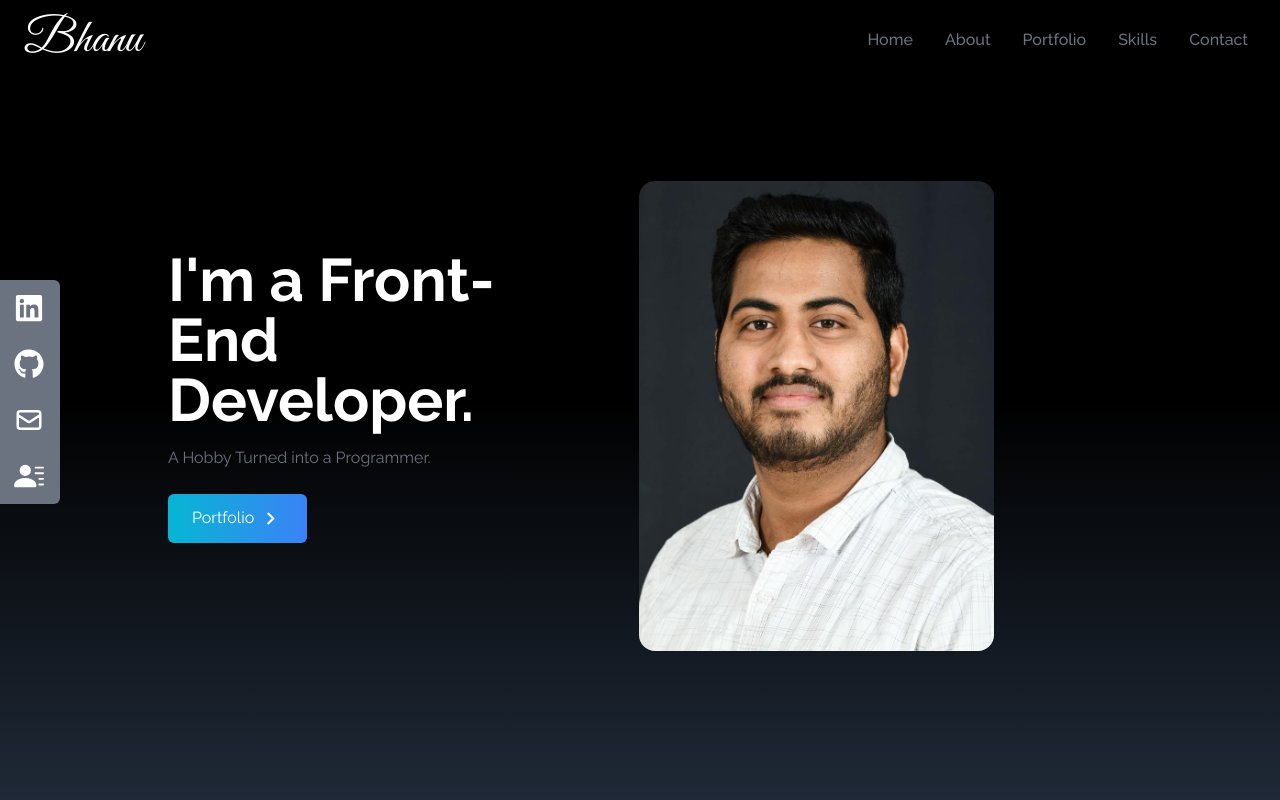
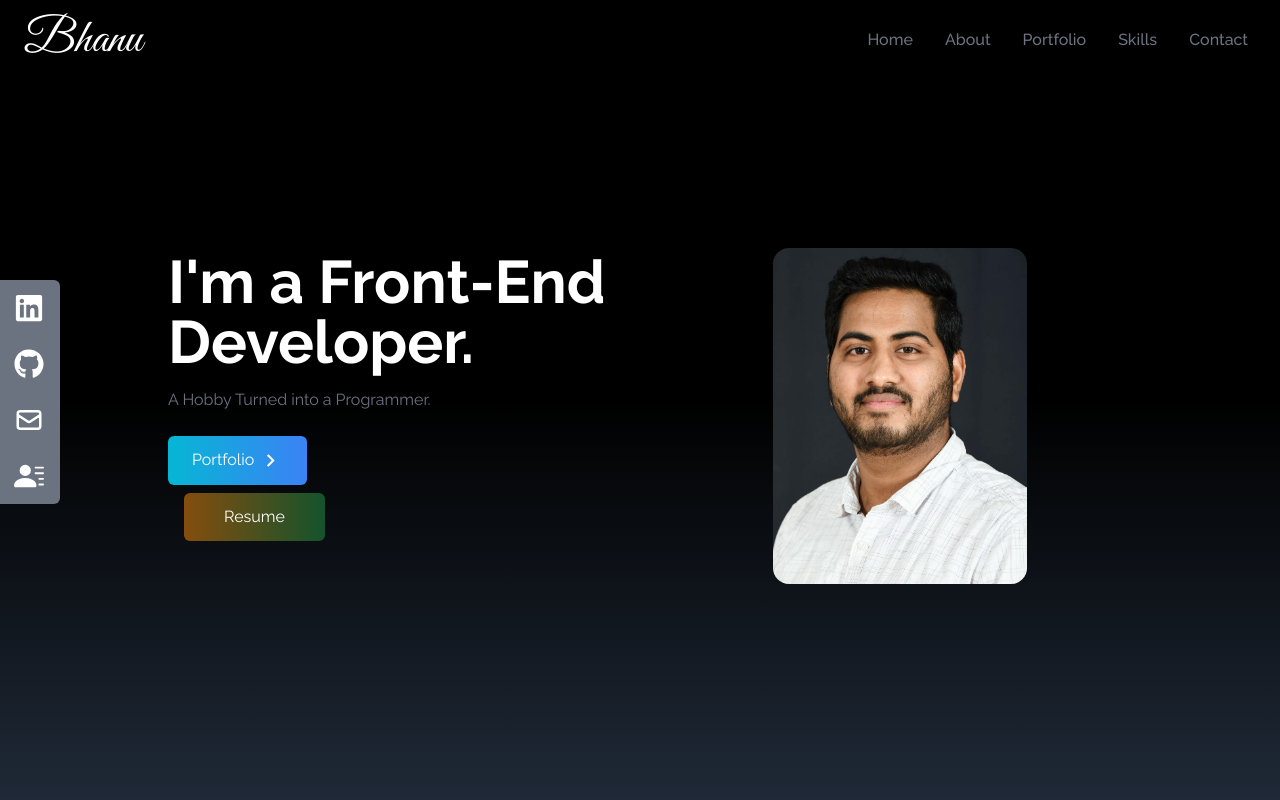
Before and after one commit to Bhanuprakashreddyv/bhanu-portfolio, a React (Create React App) app: page / in a window 1280 px wide. Shown: the top 800 px of the page. Built offline with nearby package versions, Linux system fonts and the light colour scheme.

Commit message:
Add Resume Button on Hone conatiner.

```diff
--- a/src/components/Home.jsx
+++ b/src/components/Home.jsx
@@ -27,6 +27,19 @@ const Home = () => {
                             className="ml-1" />
                         </span>
                     </Link>
+                    <a
+              href='/Bhanu_VENNAPUSA Resume.pdf'
+              target="_blank"
+              rel="noopener noreferrer"
+              className="text-white px-10 py-3 my-2 mr-96 flex items-center rounded-md bg-gradient-to-r
+                from-yellow-800 to-green-900 cursor-pointer sm:ml-4"
+            >
+              Resume
+              {/* <span className="group-hover:rotate-90 duration-300">
+                <MdOutlineKeyboardArrowRight size={25} className="ml-1" />
+              </span> */}
+            </a>
+
                 </div>
             </div>
             <div className="md:w-full mt-8 pl-16">
```
